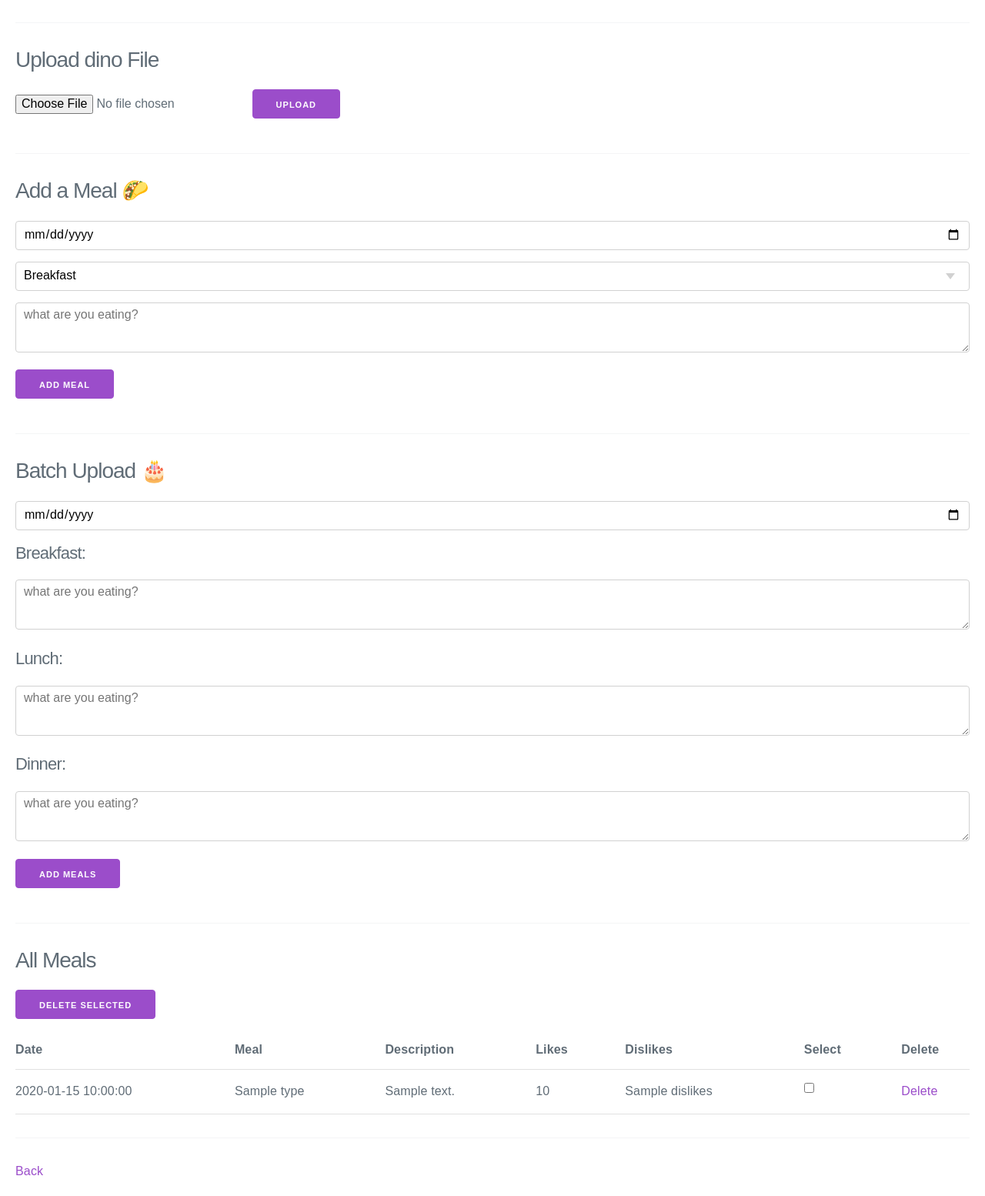
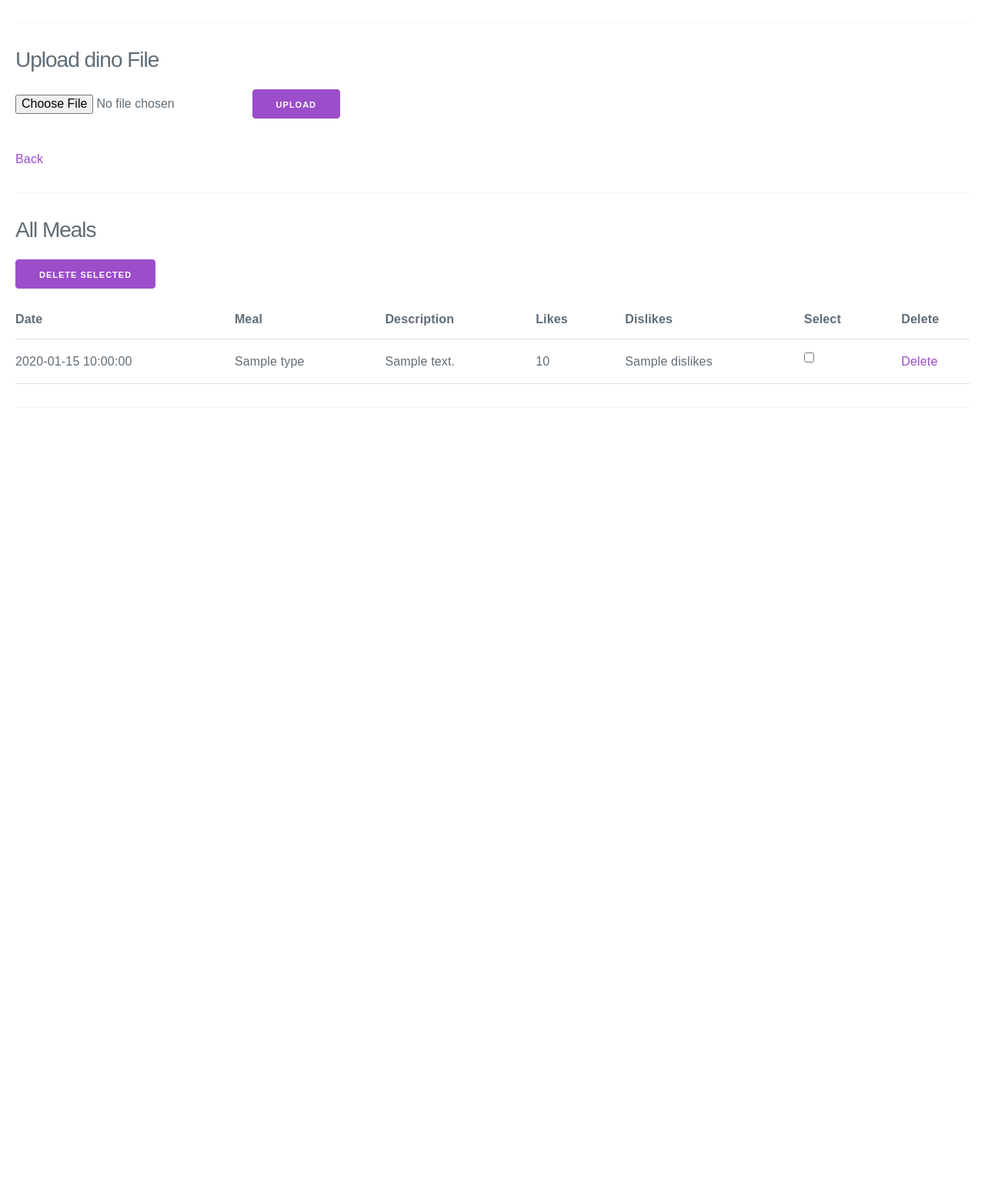
Before and after one commit to Baxter-College/baxtabot, a Python web app: template templates/dinowrite.html in a window 1280 px wide. Shown: the part 186-1740 px from the top of the page at 77% size. After the commit the page ends 685 px from the top, so only its background shows below. Run offline with Jinja, Linux system fonts and the light colour scheme; the template is opened without the code that fills it: most values are stand-ins (such as "Sample title", 1, 10 or a date in 2020); some libraries are stand-ins or nearby versions.

Commit message:
Fix dinowrite from changes that were reverted

```diff
--- a/templates/dinowrite.html
+++ b/templates/dinowrite.html
@@ -12,33 +12,10 @@
 		  <input type=file name=file>
 		  <input type=submit value=Upload>
 		</form>
+
+		<a href='/admin?token={{token}}'>Back</a>
 		<hr>
-		<h3>Add a Meal 🌮</h3>
-		<form action="/dino/add" method="post" class="pure-form pure-form-stacked">
-			<input name='token' value='{{token}}' style='display: none' />
-			<input name="date" type="date"><br/>
-			<select name="type">
-			  	<option value="breakfast">Breakfast</option>
-			  	<option value="lunch">Lunch</option>
-			  	<option value="dinner">Dinner</option>
-			</select><br>
-			<textarea name="description" rows="8" cols="80" placeholder="what are you eating?"></textarea><br>
-			<input type="submit" value="Add Meal" class="pure-button pure-button-primary">
-		</form>
-		<hr>
-		<h3>Batch Upload 🎂</h3>
-		<form action="/dino/batch/add" method="post" class="pure-form pure-form-stacked">
-			<input name='token' value='{{token}}' style='display: none' />
-			<input name="date" type="date"><br/>
-			<h4>Breakfast:</h4>
-			<textarea name="breakfast_description" rows="8" cols="80" placeholder="what are you eating?"></textarea><br>
-			<h4>Lunch:</h4>
-			<textarea name="lunch_description" rows="8" cols="80" placeholder="what are you eating?"></textarea><br>
-			<h4>Dinner:</h4>
-			<textarea name="dinner_description" rows="8" cols="80" placeholder="what are you eating?"></textarea><br>
-			<input type="submit" value="Add Meals" class="pure-button pure-button-primary">
-		</form>
-		<hr>
+
 		<h3>All Meals</h3>
 
 		<form action="/dino/batchdelete" method="post">
@@ -74,5 +51,4 @@
 		</form>
 
 		<hr>
-		<a href='/admin?token={{token}}'>Back</a>
 {% endblock %}
```
